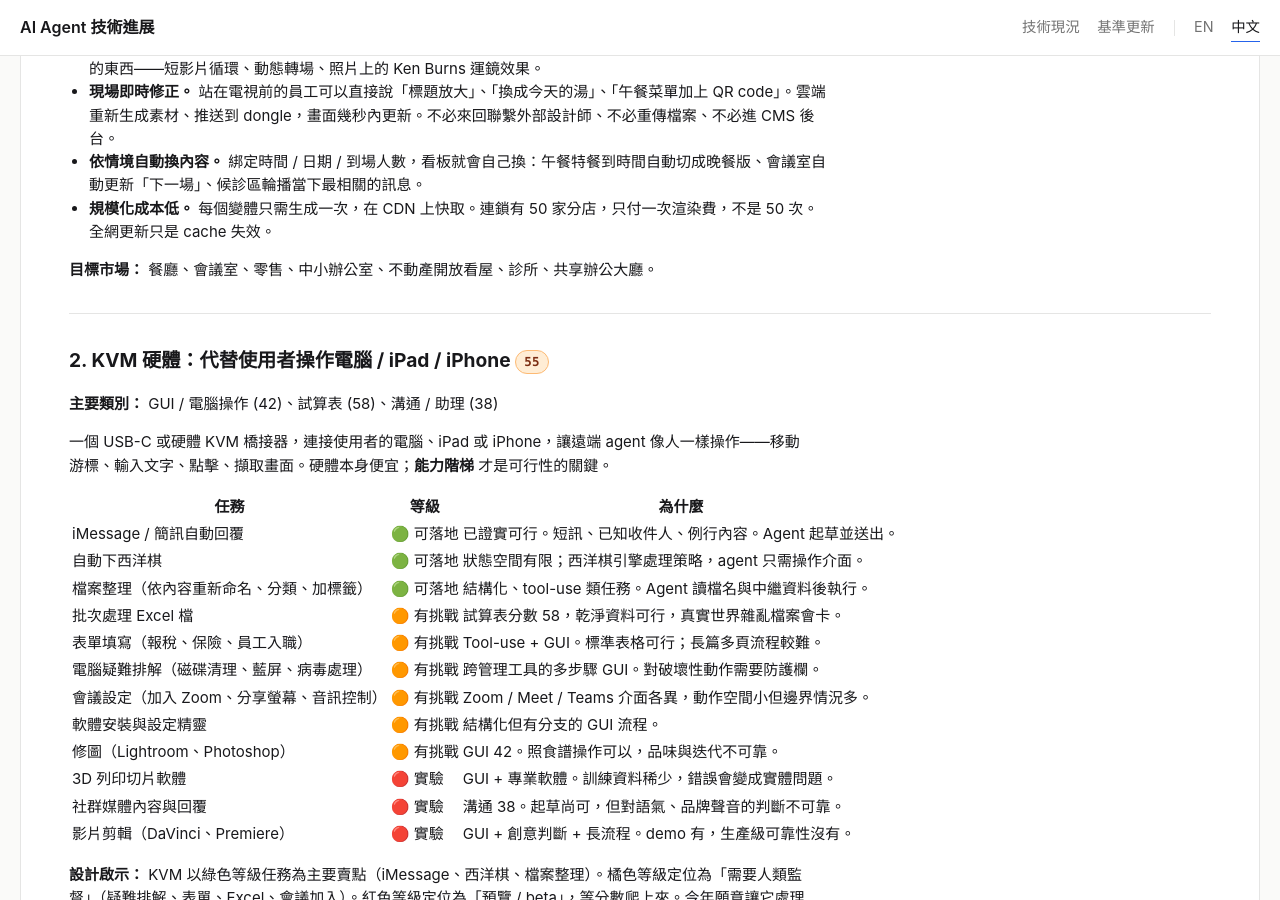
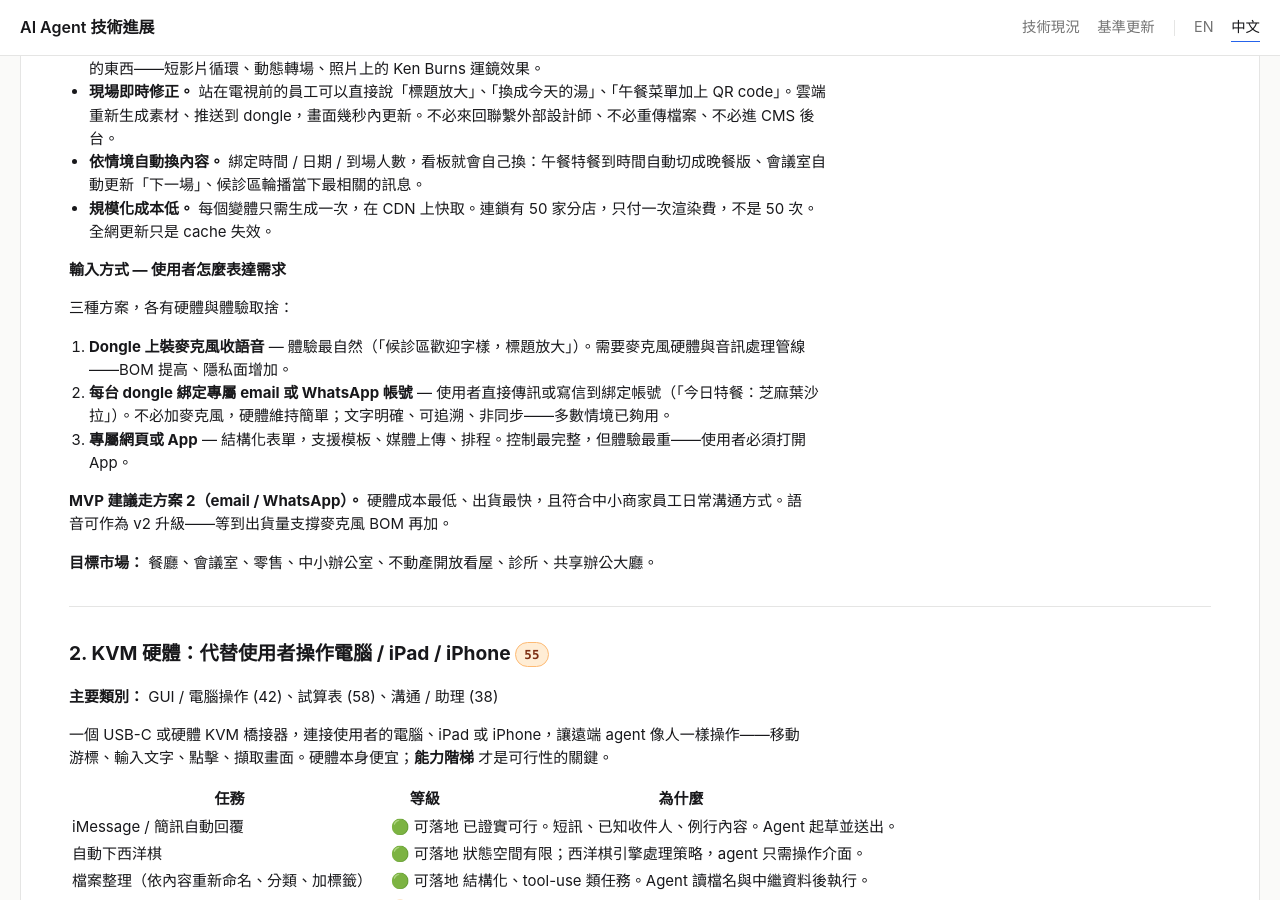
Before and after one commit to demobo-com/ai-reports, a Jekyll site: the page built from docs/zh-tw/use-cases.md, in a window 1280 px wide and 900 px high, scrolled down 754 px. Built offline with Jekyll 4.4.1, drawn with Linux system fonts in a browser that asks for light colours.

Commit message:
use-cases idea #1: add three input methods with MVP recommendation
Users need a way to tell the HDMI dongle what to display. Three
options with distinct hardware and UX tradeoffs:

1. Voice via on-dongle mic — most natural, higher BOM, privacy surface.
2. Dedicated email or WhatsApp account per dongle — no mic needed,
   hardware stays dumb, asynchronous but auditable. Recommended MVP.
3. Companion web app / mobile app — most control, heaviest UX.

Option 2 gets the MVP recommendation: cheapest hardware, fastest to
ship, fits how small-business staff already communicate daily. Voice
ships as v2 once fleet volume justifies the mic BOM.

Updated EN page, zh-TW page, and root hardwareIdeas.md brainstorm.

Co-Authored-By: Claude Opus 4.7 (1M context) <noreply@anthropic.com>

```diff
--- a/docs/zh-tw/use-cases.md
+++ b/docs/zh-tw/use-cases.md
@@ -35,6 +35,16 @@ page_type: use_cases
 - **現場即時修正。** 站在電視前的員工可以直接說「標題放大」、「換成今天的湯」、「午餐菜單加上 QR code」。雲端重新生成素材、推送到 dongle，畫面幾秒內更新。不必來回聯繫外部設計師、不必重傳檔案、不必進 CMS 後台。
 - **依情境自動換內容。** 綁定時間 / 日期 / 到場人數，看板就會自己換：午餐特餐到時間自動切成晚餐版、會議室自動更新「下一場」、候診區輪播當下最相關的訊息。
 - **規模化成本低。** 每個變體只需生成一次，在 CDN 上快取。連鎖有 50 家分店，只付一次渲染費，不是 50 次。全網更新只是 cache 失效。
+
+**輸入方式 — 使用者怎麼表達需求**
+
+三種方案，各有硬體與體驗取捨：
+
+1. **Dongle 上裝麥克風收語音** — 體驗最自然（「候診區歡迎字樣，標題放大」）。需要麥克風硬體與音訊處理管線——BOM 提高、隱私面增加。
+2. **每台 dongle 綁定專屬 email 或 WhatsApp 帳號** — 使用者直接傳訊或寫信到綁定帳號（「今日特餐：芝麻葉沙拉」）。不必加麥克風，硬體維持簡單；文字明確、可追溯、非同步——多數情境已夠用。
+3. **專屬網頁或 App** — 結構化表單，支援模板、媒體上傳、排程。控制最完整，但體驗最重——使用者必須打開 App。
+
+**MVP 建議走方案 2（email / WhatsApp）。** 硬體成本最低、出貨最快，且符合中小商家員工日常溝通方式。語音可作為 v2 升級——等到出貨量支撐麥克風 BOM 再加。
 
 **目標市場：** 餐廳、會議室、零售、中小辦公室、不動產開放看屋、診所、共享辦公大廳。
 
```
Also changed, not shown: docs/en/use-cases.md (+10 -0 lines), hardwareIdeas.md (+11 -1 lines).
